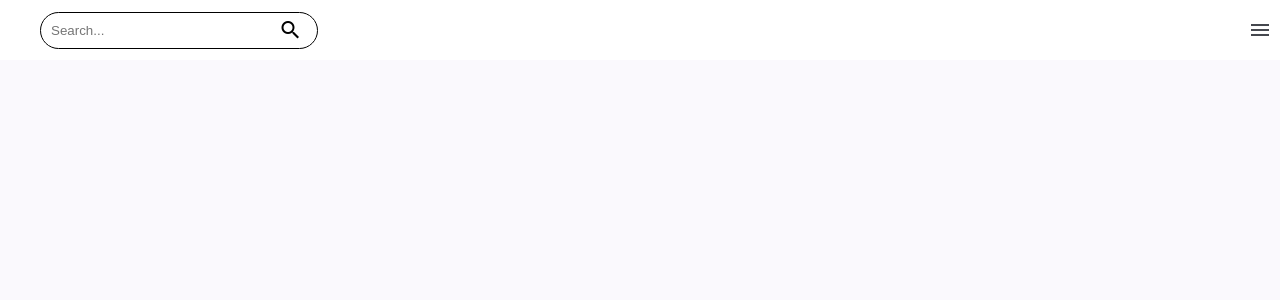
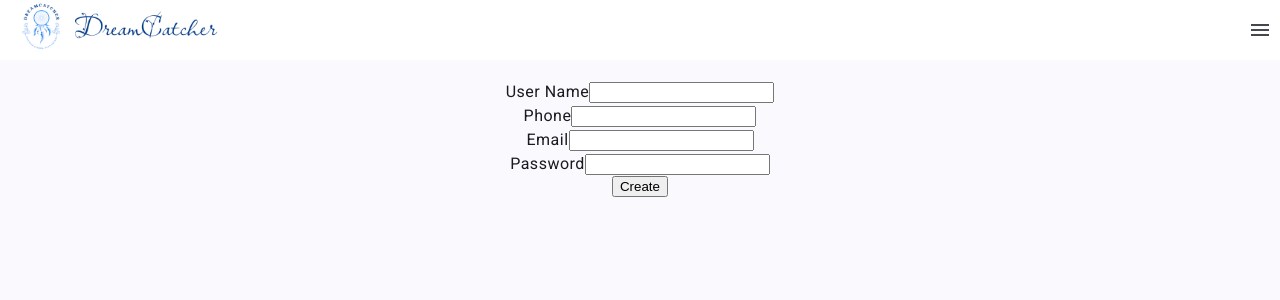
Before and after one commit to YuJieWu5/DreamCatcher, an Angular app in the folder dreamCatcher/: page /signup in a window 1280 px wide. Before the commit this address led to /. Shown: the top 300 px of the page. Built offline with nearby package versions, Linux system fonts and the light colour scheme.

Commit message:
Add login page and sign up page

```diff
--- /dev/null
+++ b/dreamCatcher/src/app/loginpage/loginpage.component.css
@@ -0,0 +1,7 @@
+:host {
+    display: flex;
+    flex-direction: column;
+    align-items: center;
+    justify-content: center;
+    margin-top: 20px;
+  }
--- /dev/null
+++ b/dreamCatcher/src/app/loginpage/loginpage.component.html
@@ -0,0 +1,16 @@
+
+<mat-form-field>
+    <mat-label>Email</mat-label>
+    <input matInput [(ngModel)]="email" name="email" type="email">
+</mat-form-field>
+<mat-form-field>
+    <mat-label>Password</mat-label>
+    <input matInput [(ngModel)]="password" name="password" type="password">
+</mat-form-field>
+
+<p>{{message}}</p>
+
+<a mat-button [routerLink]="['/signup']">Create Account</a>
+
+<button mat-raised-button (click)="logIn()">Log In</button>
+<!-- <button mat-raised-button (click)="Test()">Testing</button> -->
--- /dev/null
+++ b/dreamCatcher/src/app/loginpage/loginpage.component.ts
@@ -0,0 +1,41 @@
+import { Component } from '@angular/core';
+import { DreamCatcherProxyServiceService } from '../dream-catcher-proxy-service.service';
+
+@Component({
+  selector: 'app-loginpage',
+  templateUrl: './loginpage.component.html',
+  styleUrl: './loginpage.component.css',
+})
+export class LoginpageComponent {
+  userId: string = ""; //store it to local catch later
+  email: string="";
+  password: string="";
+  message: string = "";
+
+  constructor(private proxy$: DreamCatcherProxyServiceService){}
+
+  //does this function set correctly?
+  logIn(){
+    const data: Record<string, string> ={
+      email: this.email,
+      password: this.password
+    }
+
+    this.proxy$.userLogin(data).subscribe((result: Record<string, any>)=>{
+      console.log(result);
+      this.userId = result && result['id'] ? result['id'] : "";
+      this.message = result['message'];
+      if(this.userId!=""){
+        localStorage.setItem('userId', this.userId);
+      }
+    })
+  }
+
+  Test(){
+    const userIdFromCache = localStorage.getItem('userId');
+    if (userIdFromCache) {
+      console.log('Retrieved userId:', userIdFromCache);
+    }
+  }
+
+}
--- /dev/null
+++ b/dreamCatcher/src/app/signuppage/signuppage.component.css
@@ -0,0 +1,7 @@
+:host {
+    display: flex;
+    flex-direction: column;
+    align-items: center;
+    justify-content: center;
+    margin-top: 20px;
+}
--- /dev/null
+++ b/dreamCatcher/src/app/signuppage/signuppage.component.html
@@ -0,0 +1,18 @@
+<mat-form-field>
+    <mat-label>User Name</mat-label>
+    <input matInput  [(ngModel)]="userName" name="userName">
+</mat-form-field>
+<mat-form-field>
+    <mat-label>Phone</mat-label>
+    <input matInput [(ngModel)]="phone" name="phone" type="text" (input)="validatePhoneInput($event)">
+</mat-form-field>
+<mat-form-field>
+    <mat-label>Email</mat-label>
+    <input matInput [(ngModel)]="email" name="email" type="email">
+</mat-form-field>
+<mat-form-field>
+    <mat-label>Password</mat-label>
+    <input matInput [(ngModel)]="password" name="password" type="password">
+</mat-form-field>
+
+<button mat-raised-button>Create</button>
--- /dev/null
+++ b/dreamCatcher/src/app/signuppage/signuppage.component.ts
@@ -0,0 +1,22 @@
+import { Component } from '@angular/core';
+
+@Component({
+  selector: 'app-signuppage',
+  templateUrl: './signuppage.component.html',
+  styleUrl: './signuppage.component.css'
+})
+export class SignuppageComponent {
+  userName: string="";
+  email: string="";
+  password: string="";
+  phone: string = "";
+  message: string = "";
+
+  validatePhoneInput(event: Event): void {
+    const input = event.target as HTMLInputElement;
+    // Allow only numeric values
+    input.value = input.value.replace(/[^0-9]/g, '');
+    this.phone = input.value; // Update the model value
+  }
+
+}
```
Also changed, not shown: dreamCatcher/src/app/app-routing.module.ts (+8 -2 lines), 2 other files (tests, documents, lock files or other folders).
